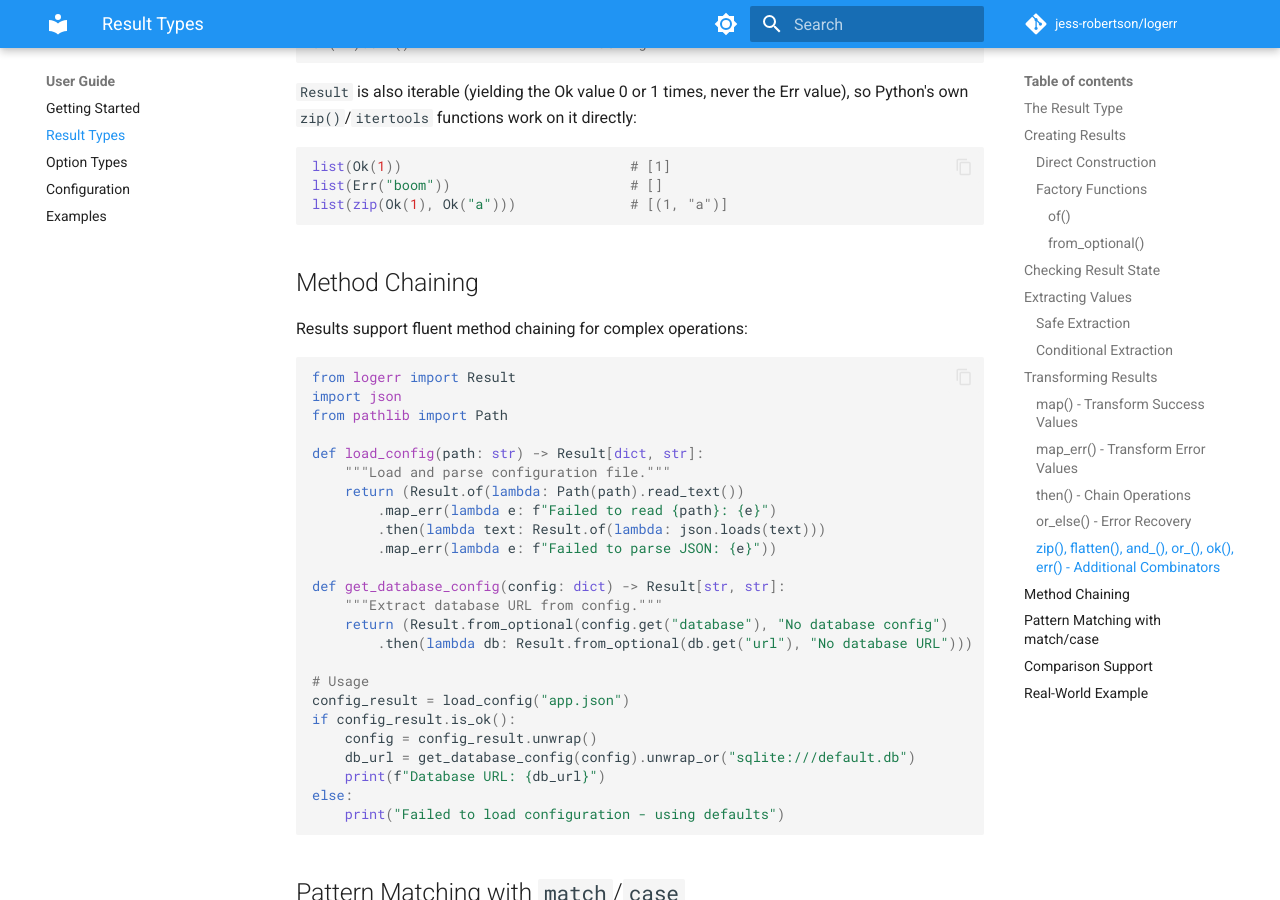
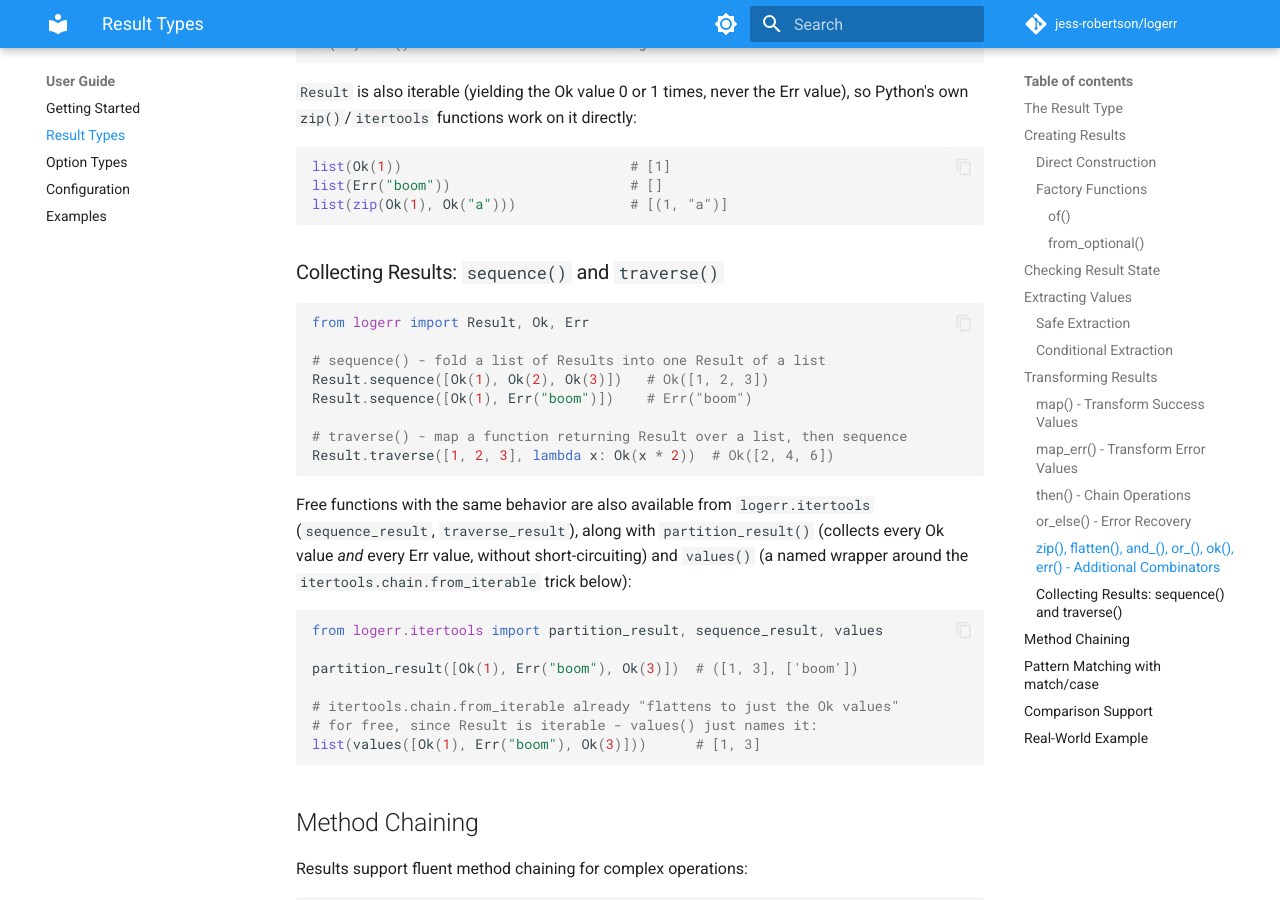
Before and after one commit to jesserobertson/logerr, an MkDocs documentation site: the page built from docs/guide/result-types.md, in a window 1280 px wide and 900 px high, scrolled down 4735 px. Built offline with MkDocs 1.6.1 and Material for MkDocs 9.7.7, drawn with Linux system fonts in a browser that asks for light colours; comment, search, counter and statistics services are not loaded.

Commit message:
Add type stubs and docs for logerr.itertools

````diff
--- a/docs/guide/result-types.md
+++ b/docs/guide/result-types.md
@@ -243,6 +243,35 @@ list(Err("boom"))                      # []
 list(zip(Ok(1), Ok("a")))              # [(1, "a")]
 ```
 
+### Collecting Results: `sequence()` and `traverse()`
+
+```python
+from logerr import Result, Ok, Err
+
+# sequence() - fold a list of Results into one Result of a list
+Result.sequence([Ok(1), Ok(2), Ok(3)])   # Ok([1, 2, 3])
+Result.sequence([Ok(1), Err("boom")])    # Err("boom")
+
+# traverse() - map a function returning Result over a list, then sequence
+Result.traverse([1, 2, 3], lambda x: Ok(x * 2))  # Ok([2, 4, 6])
+```
+
+Free functions with the same behavior are also available from
+`logerr.itertools` (`sequence_result`, `traverse_result`), along with
+`partition_result()` (collects every Ok value *and* every Err value,
+without short-circuiting) and `values()` (a named wrapper around the
+`itertools.chain.from_iterable` trick below):
+
+```python
+from logerr.itertools import partition_result, sequence_result, values
+
+partition_result([Ok(1), Err("boom"), Ok(3)])  # ([1, 3], ['boom'])
+
+# itertools.chain.from_iterable already "flattens to just the Ok values"
+# for free, since Result is iterable - values() just names it:
+list(values([Ok(1), Err("boom"), Ok(3)]))      # [1, 3]
+```
+
 ## Method Chaining
 
 Results support fluent method chaining for complex operations:
--- a/mkdocs.yml
+++ b/mkdocs.yml
@@ -44,6 +44,7 @@ nav:
     - Configuration: api/config.md
     - Utilities: api/utilities.md
     - Functools: api/functools.md
+    - Itertools: api/itertools.md
 
 plugins:
   - search
````
Also changed, not shown: CHANGELOG.md (+13 -0 lines), CLAUDE.md (+18 -0 lines), docs/api/itertools.md (added, +3 -0 lines), docs/guide/option-types.md (+29 -0 lines), 3 other files.
